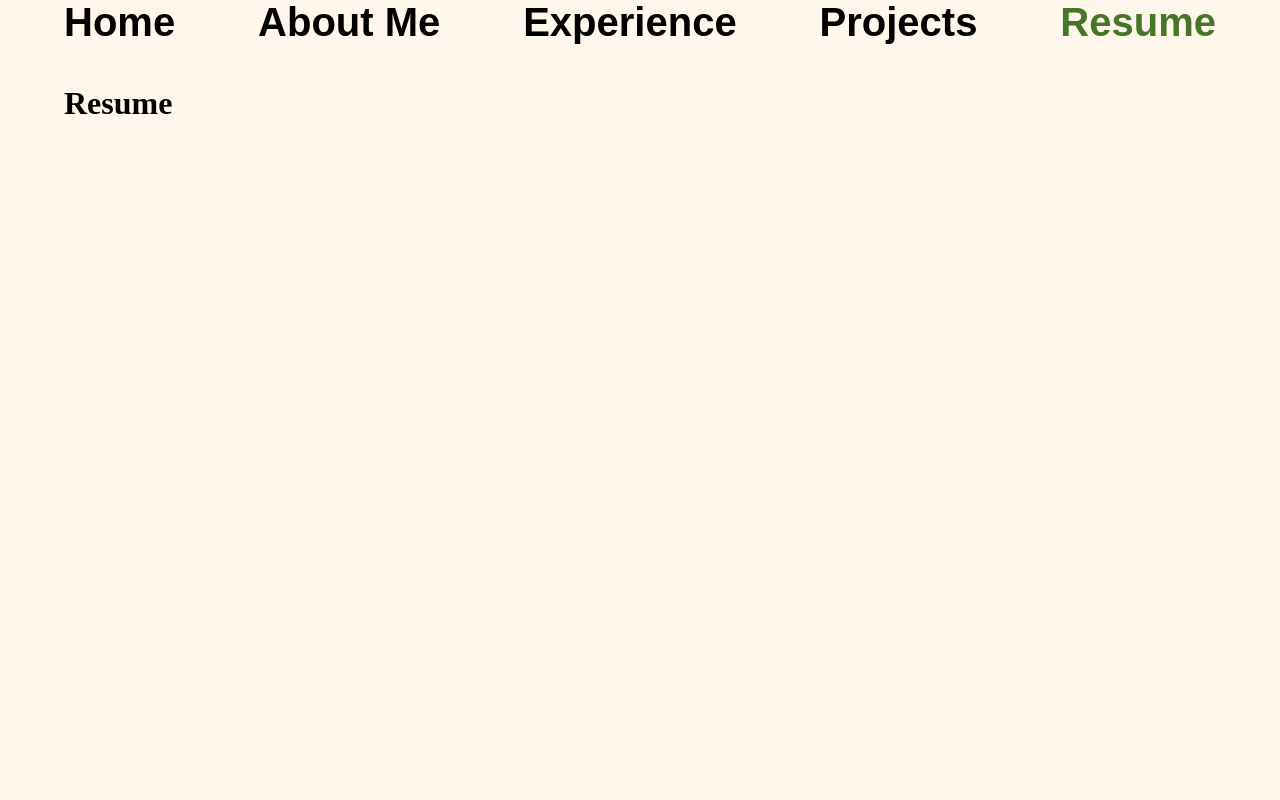
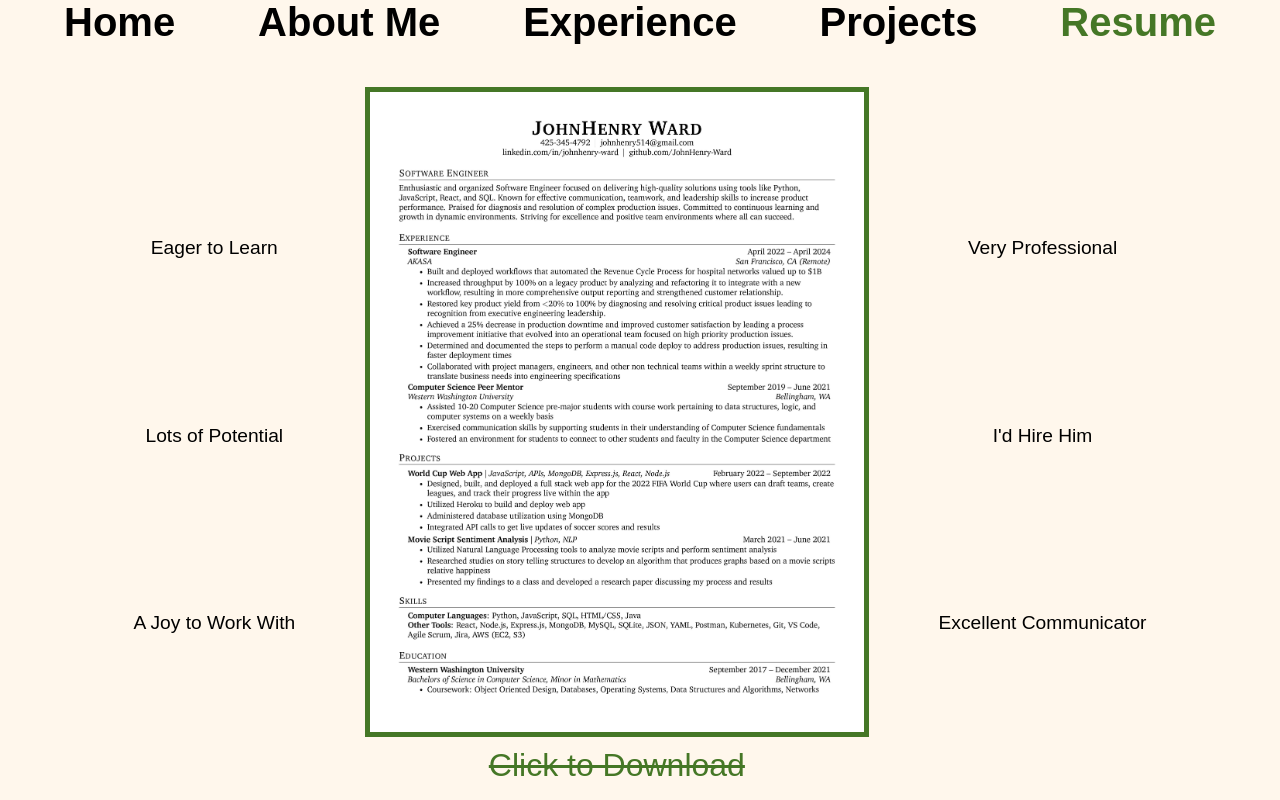
Before and after one commit to JohnHenry-Ward/Portfolio, a Next.js app: page /portfolio/resume in a window 1280 px wide. Built offline with nearby package versions, Linux system fonts and the light colour scheme; a web font is replaced by a local one.

Commit message:
started on resume page

```diff
--- a/app/global.css
+++ b/app/global.css
@@ -280,6 +280,62 @@ body {
     margin: auto;
 }
 
+/* Resume */
+
+.resume-full-container {
+    display: flex;
+    flex-direction: row;
+    justify-content: space-evenly;
+    margin-top: 2%;
+}
+
+.resume-download-container {
+    display: flex;
+    flex-direction: column;
+    justify-content: center;
+}
+
+.resume-img-container {
+    display: flex;
+    flex-direction: column;
+    justify-content: center;
+}
+
+.resume-img {
+    max-height: 80vh;
+    width: auto;
+    margin: auto;
+    border: 5px solid var(--green-color);
+}
+
+.resume-download {
+    width: auto;
+    margin: 2% auto 0 auto;
+    color: var(--green-color);
+    font-family: var(--font-rampart);
+    font-size: 2em;
+    text-decoration: none;
+    pointer-events: none;
+    text-decoration: line-through;
+}
+
+.resume-download:hover {
+    cursor: pointer;
+}
+
+.float-text-container {
+    display: flex;
+    flex-direction: column;
+    justify-content: space-evenly;
+}
+
+.float-text {
+    font-family: var(--font-rammetto);
+    text-align: center;
+    font-size: 1.2em;
+    font-weight: 100;
+}
+
 /* Not Found */
 
 .not-found {
--- a/app/resume/page.tsx
+++ b/app/resume/page.tsx
@@ -1,9 +1,29 @@
-import React from 'react'
+import React from 'react';
+import Image from 'next/image';
 
 const Resume = () => {
   return (
-    <div>
-      <h1>Resume</h1>
+    <div className='resume-full-container'>
+
+      <div className='float-text-container'>
+        <h2 className='float-text'>Eager to Learn</h2>
+        <h2 className='float-text'>Lots of Potential</h2>
+        <h2 className='float-text'>A Joy to Work With</h2>
+      </div>
+
+      <div className='resume-download-container'>
+        <div className='resume-img-container'>
+          <Image className='resume-img' src={require('../../public/images/resume.jpg')} alt='Image of Resume' />
+        </div>
+        <a className='resume-download' href='/JohnHenry_Ward_Resume.pdf' target="_blank" rel="noopener noreferrer" download>Click to Download</a>
+      </div>
+
+      <div className='float-text-container' >
+        <h2 className='float-text'>Very Professional</h2>
+        <h2 className='float-text'>I'd Hire Him</h2>
+        <h2 className='float-text'>Excellent Communicator</h2>
+      </div>
+
     </div>
   )
 }
```
Also changed, not shown: public/images/resume.jpg (added), 1 other file (tests, documents, lock files or other folders).
